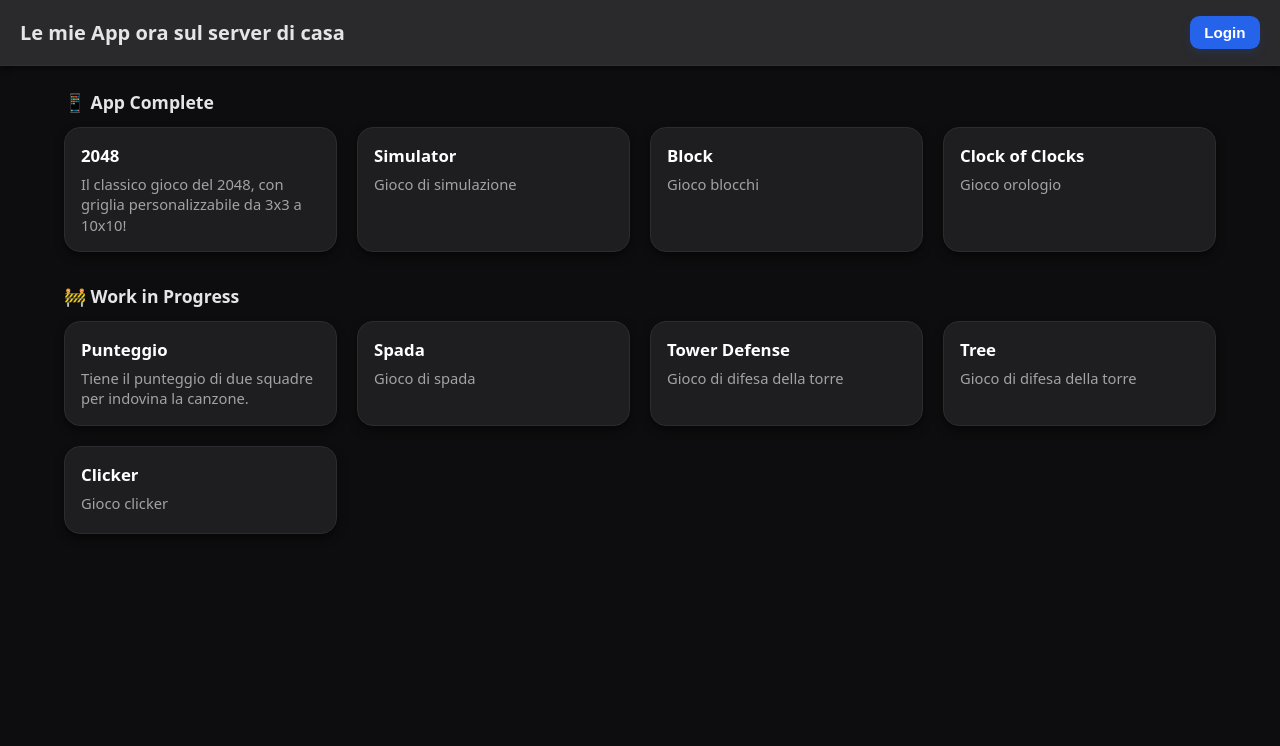
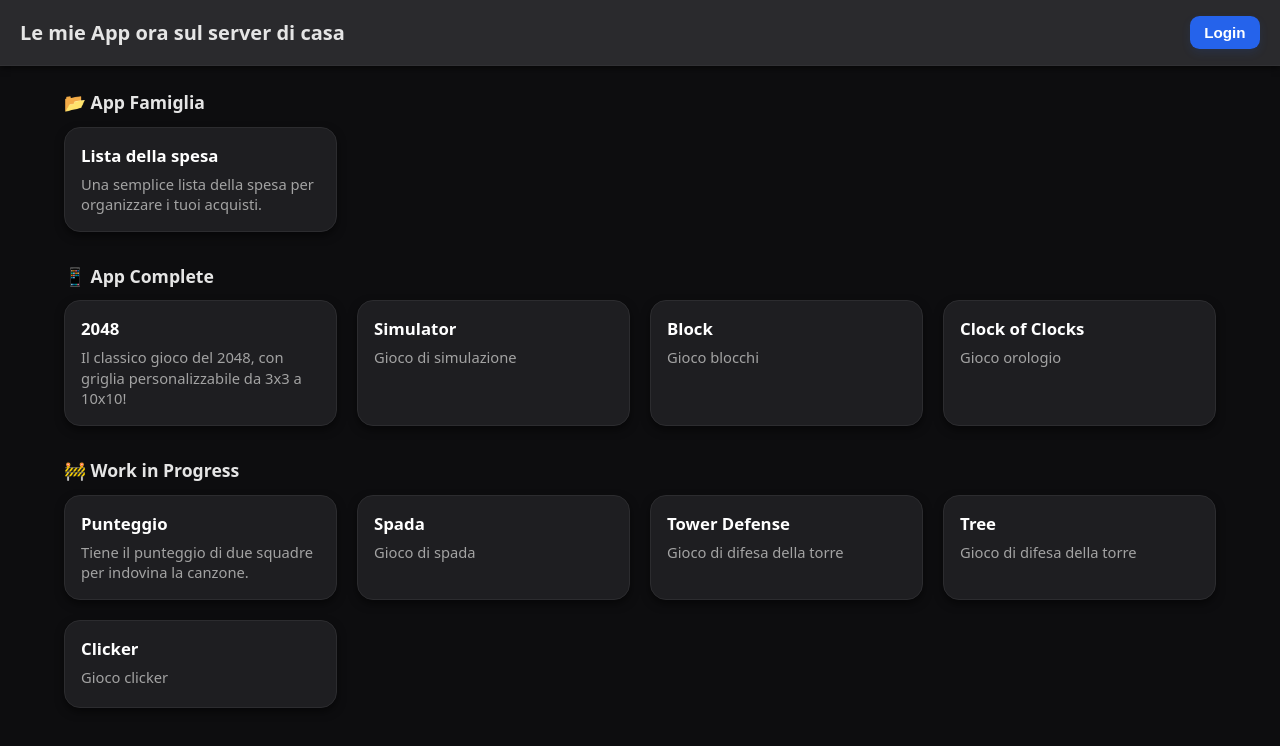
Before and after one commit to Patri0224/sito-server-patri, a website: page index.html in a window 1280 px wide. Drawn offline with Linux system fonts and the light colour scheme.

Commit message:
Update index.html

```diff
--- a/index.html
+++ b/index.html
@@ -32,7 +32,7 @@
 
     <!-- Contenuto -->
     <main class="main">
-        <section id="famiglia" class="hidden">
+        <section id="famiglia">
             <h2 class="section-title">📂 App Famiglia</h2>
             <div class="grid">
                 <a href="famiglia/spesa/spesa.html" class="card">
```
